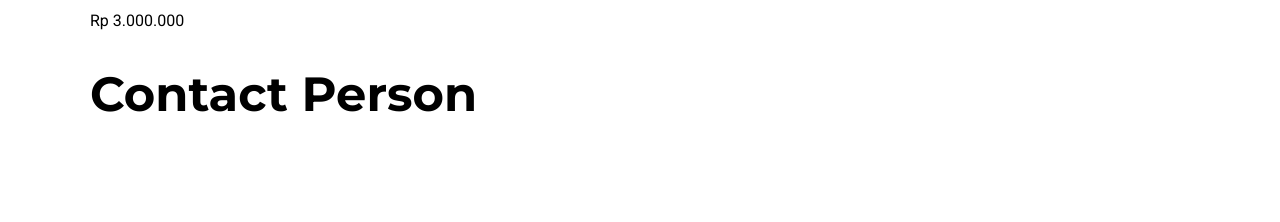
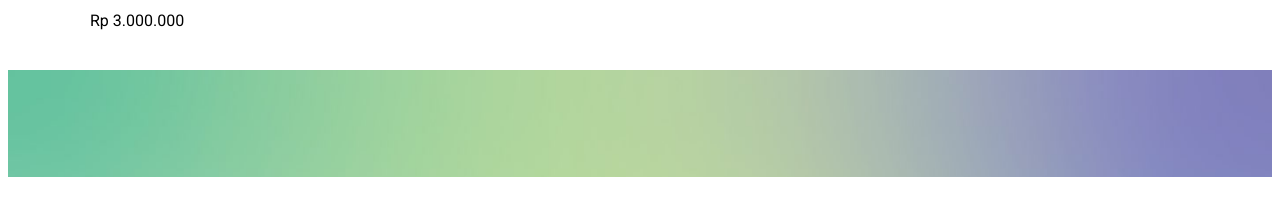
Before and after one commit to theodorusclarence/petrolida-2021, a Next.js app: page /competition/business-case-competition in a window 1280 px wide. Shown: the part 6803-7025 px from the top of the page. Built offline with nearby package versions, Linux system fonts and the light colour scheme.

Commit message:
bring back the registration on comp page, but changed the copywriting

```diff
--- a/pages/competition/[name].jsx
+++ b/pages/competition/[name].jsx
@@ -497,7 +497,7 @@ export default function Competition({ comp }) {
                 {/* End of Prize Section */}
 
                 {/* Register Section */}
-                {/* <section
+                <section
                     id='register'
                     className='flex flex-col items-center justify-center p-8 py-24 overflow-hidden bg-gray-300'
                     style={{
@@ -507,21 +507,15 @@ export default function Competition({ comp }) {
                 >
                     <main className='container'>
                         <h2 className='mb-4 text-center register-left text-primary md:mb-8 md:translate-x-1/2'>
-                            So, what are you waiting for?
+                            See you on the competition day!
                         </h2>
                         <div className='flex justify-center register-right button-group'>
-                            {comp.img === 'bcc' ? (
-                                <NewTabBtn href='/' outline>
-                                    Registration Closed
-                                </NewTabBtn>
-                            ) : (
-                                <Button href={`/register/${comp.route}`} outline>
-                                    Register Now
-                                </Button>
-                            )}
+                            <NewTabBtn href='/' outline>
+                                Registration Closed
+                            </NewTabBtn>
                         </div>
                     </main>
-                </section> */}
+                </section>
                 {/* End of Register Section */}
 
                 {/* CP  Section */}
```
